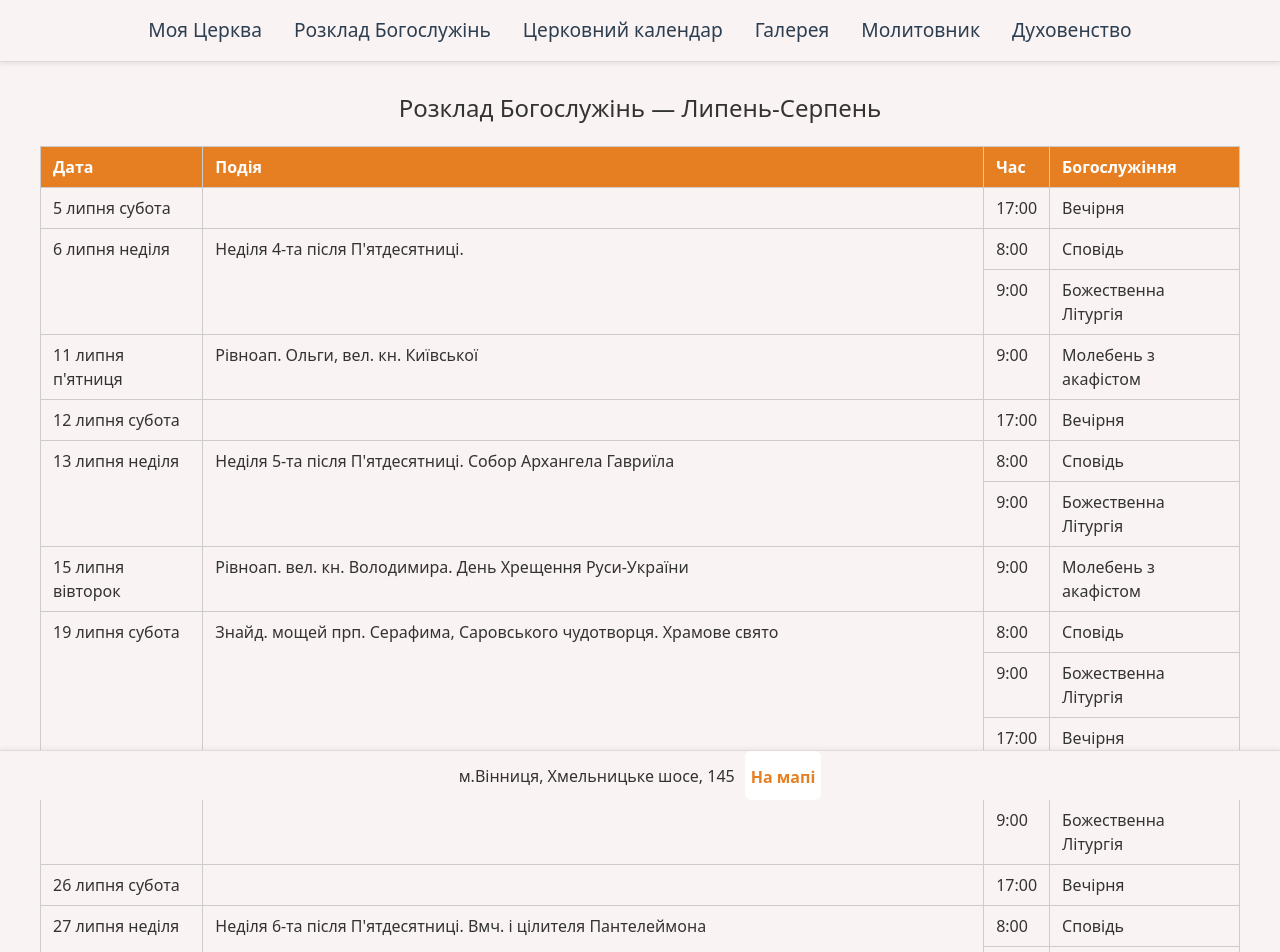
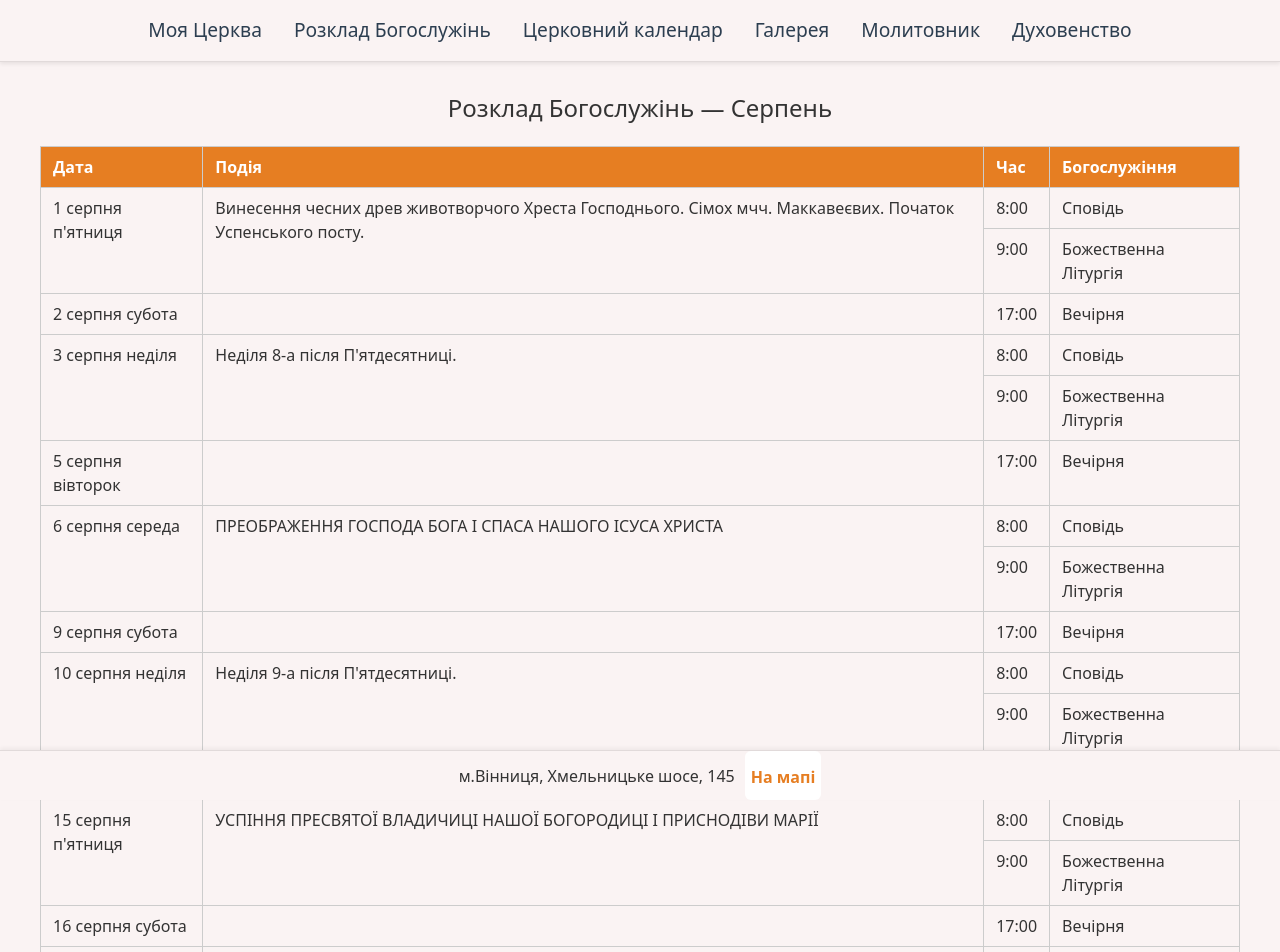
Before and after one commit to ValeriyVinn/my-parish, a React (Vite) app: page /shedule in a window 1280 px wide. Shown: the top 952 px of the page. Built offline with nearby package versions, Linux system fonts and the light colour scheme.

Commit message:
updated: schedule.json

```diff
--- a/src/components/Shedule/Shedule.jsx
+++ b/src/components/Shedule/Shedule.jsx
@@ -4,7 +4,7 @@ import css from "./Shedule.module.css";
 const Schedule = () => {
   return (
     <div className={`container ${css.wrapper}`}>
-      <h1 className={css.title}>Розклад Богослужінь — Липень-Серпень</h1>
+      <h1 className={css.title}>Розклад Богослужінь — Серпень</h1>
       <div className={css.tableWrapper}>
         <table className={css.table}>
           <thead>
--- a/src/data/schedule.json
+++ b/src/data/schedule.json
@@ -1,86 +1,5 @@
 [
-  {
-    "date": "5 липня субота",
-    "day": "",
-    "title": "",
-    "services": [{ "time": "17:00", "name": "Вечірня" }]
-  },
-  {
-    "date": "6  липня неділя",
-    "day": "",
-    "title": "Неділя 4-та після П'ятдесятниці. ",
-    "services": [
-      { "time": "8:00", "name": "Сповідь" },
-      { "time": "9:00", "name": "Божественна Літургія" }
-    ]
-  },
-  {
-    "date": "11 липня п'ятниця",
-    "day": "",
-    "title": "Рівноап. Ольги, вел. кн. Київської",
-    "services": [{ "time": "9:00", "name": "Молебень з акафістом" }]
-  },
-  {
-    "date": "12 липня субота",
-    "day": "",
-    "title": "",
-    "services": [{ "time": "17:00", "name": "Вечірня" }]
-  },
-  {
-    "date": "13 липня неділя",
-    "day": "",
-    "title": "Неділя 5-та після П'ятдесятниці. Собор Архангела Гавриїла",
-    "services": [
-      { "time": "8:00", "name": "Сповідь" },
-      { "time": "9:00", "name": "Божественна Літургія" }
-    ]
-  },
-  {
-    "date": "15 липня вівторок",
-    "day": "",
-    "title": "Рівноап. вел. кн. Володимира. День Хрещення Руси-України",
-    "services": [{ "time": "9:00", "name": "Молебень з акафістом" }]
-  },
-  {
-    "date": "19 липня субота",
-    "day": "",
-    "title": "Знайд. мощей прп. Серафима, Саровського чудотворця. Храмове свято",
-    "services": [
-      { "time": "8:00", "name": "Сповідь" },
-      { "time": "9:00", "name": "Божественна Літургія" },
-      { "time": "17:00", "name": "Вечірня" }
-    ]
-  },
-  {
-    "date": "20 липня неділя",
-    "day": "",
-    "title": "Неділя 6-та після П'ятдесятниці. Пророка ІЛЛІ",
-    "services": [
-      { "time": "8:00", "name": "Сповідь" },
-      { "time": "9:00", "name": "Божественна Літургія" }
-    ]
-  },
-  {
-    "date": "26 липня субота",
-    "day": "",
-    "title": "",
-    "services": [{ "time": "17:00", "name": "Вечірня" }]
-  },
-  {
-    "date": "27 липня неділя",
-    "day": "",
-    "title": "Неділя 6-та після П'ятдесятниці. Вмч. і цілителя Пантелеймона",
-    "services": [
-      { "time": "8:00", "name": "Сповідь" },
-      { "time": "9:00", "name": "Божественна Літургія" }
-    ]
-  },
-  {
-    "date": "31 липня четвер",
-    "day": "",
-    "title": "Заговини на Успенський піст",
-    "services": [{ "time": "17:00", "name": "Вечірня" }]
-  },
+
   {
     "date": "1 серпня п'ятниця",
     "day": "",
```
